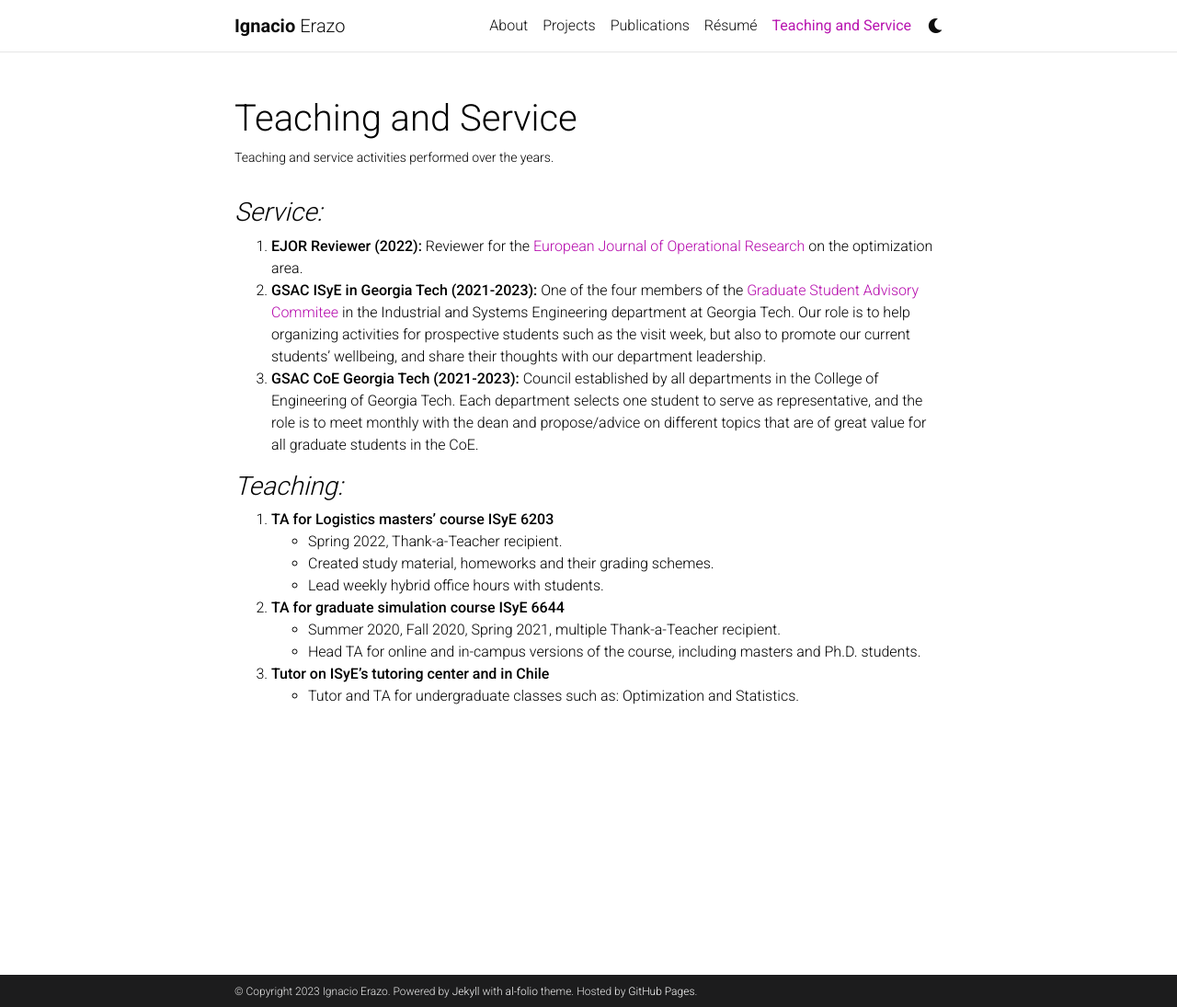
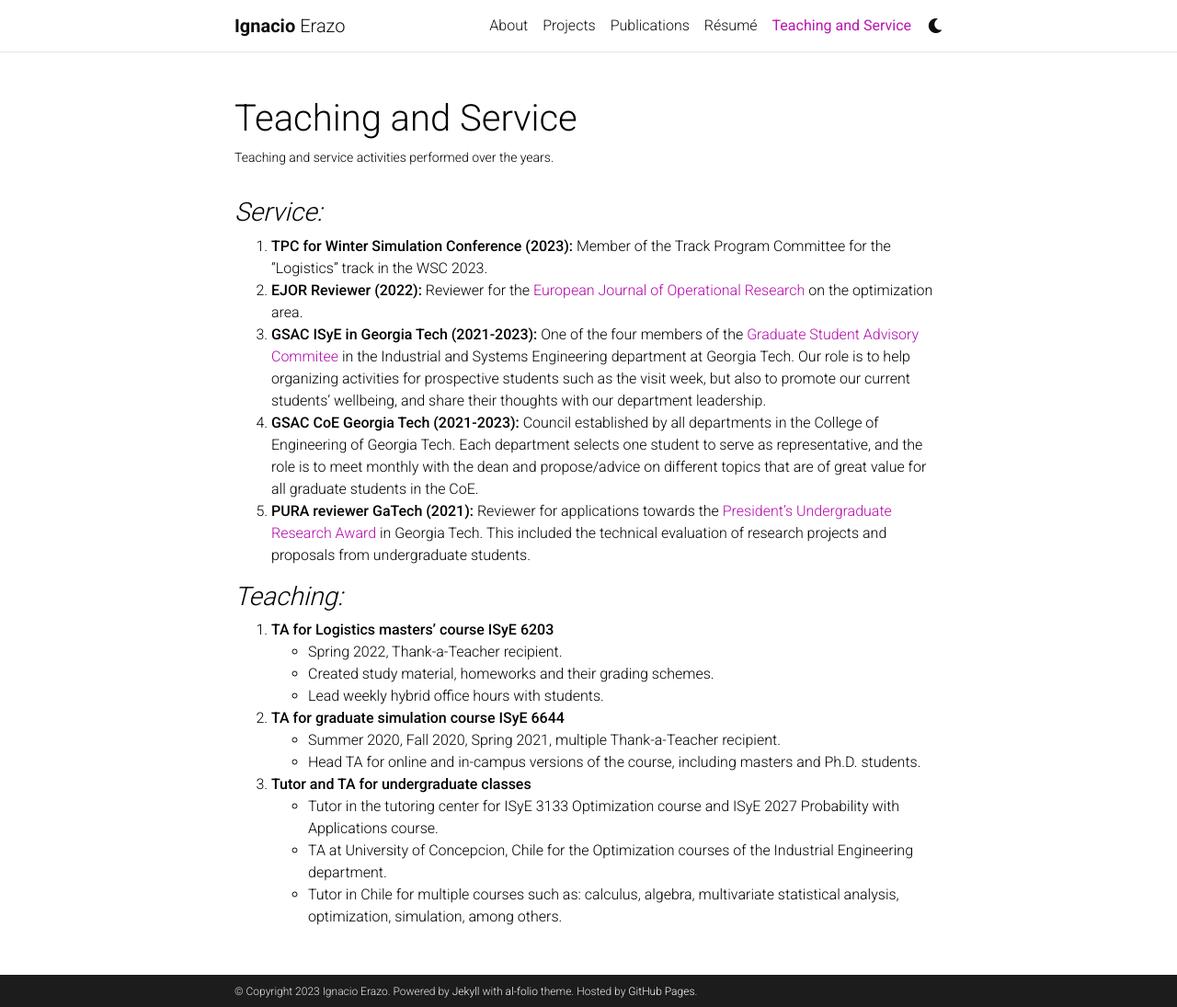
Before and after one commit to ierazo/ierazo.github.io, a Jekyll site: the page built from _pages/teaching.md, in a window 1280 px wide and 1095 px high. Shown: the whole window at 92% size. Built offline with Jekyll 4.4.1, drawn with Linux system fonts in a browser that asks for light colours; comment, search, counter and statistics services are not loaded; a style sheet for code colours, icons or effects is not loaded.

Commit message:
changes on teaching section

```diff
--- a/_pages/teaching.md
+++ b/_pages/teaching.md
@@ -9,9 +9,11 @@ nav_order: 5
 
 ### *Service:*
 
+1. **TPC for Winter Simulation Conference (2023):** Member of the Track Program Committee for the "Logistics" track in the WSC 2023.
 1. **EJOR Reviewer (2022):** Reviewer for the <a href="https://www.sciencedirect.com/journal/european-journal-of-operational-research"> European Journal of Operational Research</a> on the optimization area.
 1. **GSAC ISyE in Georgia Tech (2021-2023):** One of the four members of the <a href="https://www.isye.gatech.edu/academics/masters/current-students/graduate-student-advisory-council"> Graduate Student Advisory Commitee</a> in the Industrial and Systems Engineering department at Georgia Tech. Our role is to help organizing activities for prospective students such as the visit week, but also to promote our current students' wellbeing, and share their thoughts with our department leadership.
 2. **GSAC CoE Georgia Tech (2021-2023):** Council established by all departments in the College of Engineering of Georgia Tech. Each department selects one student to serve as representative, and the role is to meet monthly with the dean and propose/advice on different topics that are of great value for all graduate students in the CoE.
+3. **PURA reviewer GaTech (2021):** Reviewer for applications towards the <a href="https://undergradresearch.gatech.edu/pura-salary">President's Undergraduate Research Award</a> in Georgia Tech. This included the technical evaluation of research projects and proposals from undergraduate students.
 
 ### *Teaching:*
 
@@ -22,5 +24,7 @@ nav_order: 5
 2. **TA for graduate simulation course ISyE 6644**
     - Summer 2020, Fall 2020, Spring 2021, multiple Thank-a-Teacher recipient.
     - Head TA for online and in-campus versions of the course, including masters and Ph.D. students.
-3. **Tutor on ISyE's tutoring center and in Chile**
-    - Tutor and TA for undergraduate classes such as: Optimization and Statistics.
+3. **Tutor and TA for undergraduate classes**
+    - Tutor in the tutoring center for ISyE 3133 Optimization course and ISyE 2027 Probability with Applications course.
+    - TA at University of Concepcion, Chile for the Optimization courses of the Industrial Engineering department.
+    - Tutor in Chile for multiple courses such as: calculus, algebra, multivariate statistical analysis, optimization, simulation, among others.
```
